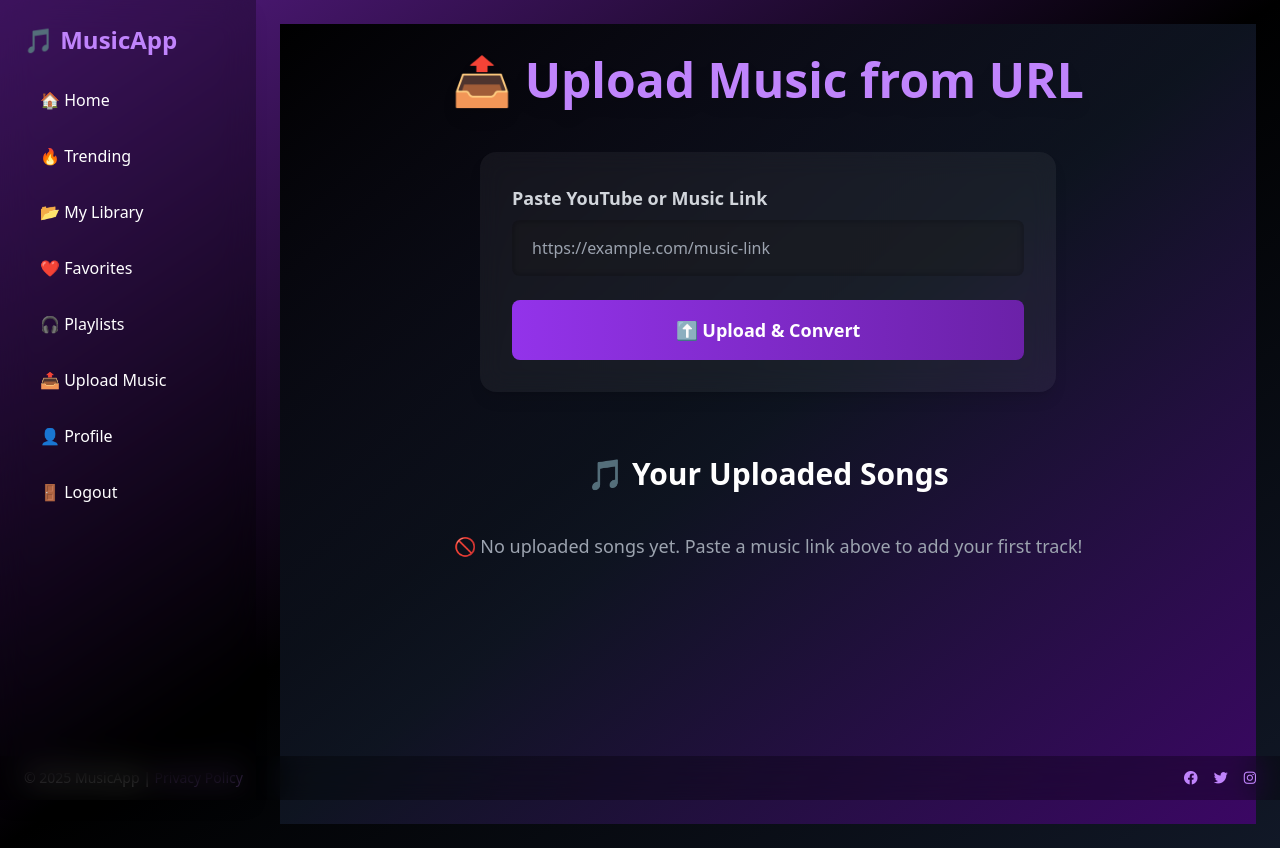
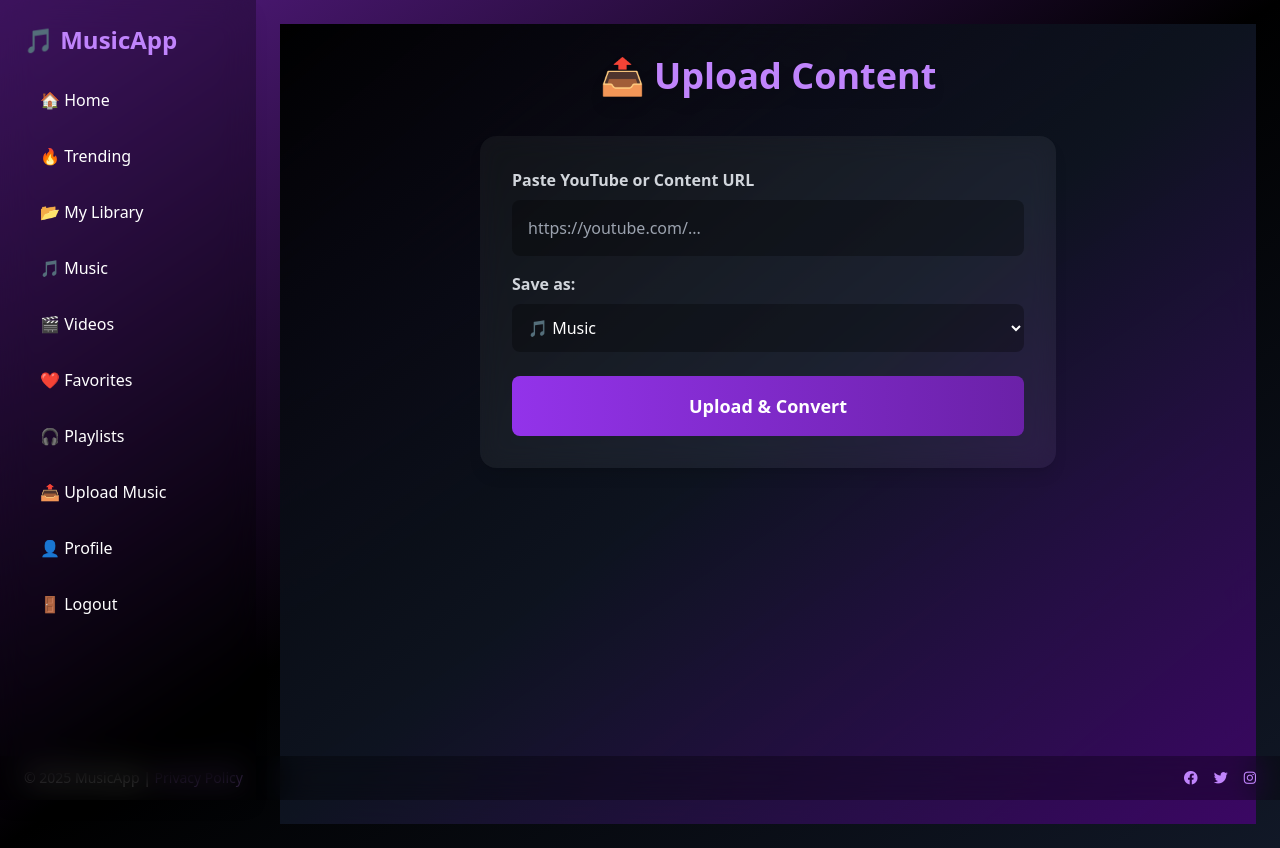
Before and after one commit to BoradDenish/django_music_app, a Django app: page /upload_url in a window 1280 px wide. Run offline with Django 5.2, Linux system fonts and the light colour scheme; some libraries are stand-ins or nearby versions.

Commit message:
make new pages and other changes

```diff
--- a/music_app/urls.py
+++ b/music_app/urls.py
@@ -13,4 +13,6 @@ urlpatterns = [
     path("favorites", authentication.favorites, name="favorites"),
     path("playlist", authentication.playlist, name="playlist"),
     path("profile", authentication.profile, name="profile"),
+    path("music_library", authentication.music_library, name="music_library"),
+    path("video_library", authentication.video_library, name="video_library"),
 ]
--- a/music_app/view/authentication.py
+++ b/music_app/view/authentication.py
@@ -127,3 +127,38 @@ def profile(request):
         "email": "john@gmail.com",
     }
     return render(request, "app/auth/profile.html", {"user_data": user_data})
+
+def music_library(request):
+    # Dummy Music Library Data
+    music_library = [
+        {"title": "Song 1", "artist": "Artist 1", "cover": "/static/images/song1.jpg"},
+        {"title": "Song 2", "artist": "Artist 2", "cover": "/static/images/song2.jpg"},
+        {"title": "Song 3", "artist": "Artist 3", "cover": "/static/images/song3.jpg"},
+    ]
+    return render(request, "app/songs/music_library.html", {"audios": music_library})
+
+def video_library(request):
+    # Dummy Video Library Data
+    video_library = [
+        {"title": "Video 1", "artist": "Artist 1", "cover": "/static/images/video1.jpg"},
+        {"title": "Video 2", "artist": "Artist 2", "cover": "/static/images/video2.jpg"},
+        {"title": "Video 3", "artist": "Artist 3", "cover": "/static/images/video3.jpg"},
+    ]
+    return render(request, "app/songs/video_library.html", {"videos": video_library})
+
+
+
+# def upload_content(request):
+#     if request.method == 'POST':
+#         url = request.POST['content_url']
+#         content_type = request.POST['content_type']  # "music" or "video"
+#         title, file_url, thumbnail = download_content(url)  # implement this
+
+#         if content_type == "music":
+#             Music.objects.create(title=title, file_url=file_url, cover_url=thumbnail)
+#         else:
+#             Video.objects.create(title=title, file_url=file_url, thumbnail_url=thumbnail)
+
+#         return redirect('music_library' if content_type == 'music' else 'video_library')
+
+#     return render(request, 'upload_content.html')
--- a/templates/app/layout/sidebar.html
+++ b/templates/app/layout/sidebar.html
@@ -10,6 +10,8 @@
         <li><a href="{% url 'home' %}" class="block px-4 py-2 rounded-lg hover:bg-purple-600 hover:text-white">🏠 Home</a></li>
         <li><a href="{% url 'trending' %}" class="block px-4 py-2 rounded-lg hover:bg-purple-600 hover:text-white">🔥 Trending</a></li>
         <li><a href="{% url 'library' %}" class="block px-4 py-2 rounded-lg hover:bg-purple-600 hover:text-white">📂 My Library</a></li>
+        <li><a href="{% url 'music_library' %}" class="block px-4 py-2 rounded-lg hover:bg-purple-600 hover:text-white">🎵 Music</a></li>
+        <li><a href="{% url 'video_library' %}" class="block px-4 py-2 rounded-lg hover:bg-purple-600 hover:text-white">🎬 Videos</a></li>
         <li><a href="{% url 'favorites' %}" class="block px-4 py-2 rounded-lg hover:bg-purple-600 hover:text-white">❤️ Favorites</a></li>
         <li><a href="{% url 'playlist' %}" class="block px-4 py-2 rounded-lg hover:bg-purple-600 hover:text-white">🎧 Playlists</a></li>
         <li><a href="{% url 'upload_url' %}" class="block px-4 py-2 rounded-lg hover:bg-purple-600 hover:text-white">📤 Upload Music</a></li>
--- a/templates/app/songs/upload_url.html
+++ b/templates/app/songs/upload_url.html
@@ -1,55 +1,26 @@
 {% extends 'app/layout/base.html' %}
+{% block title %}Upload - MusicApp{% endblock %}
+{% block content %}
+<div class="min-h-screen p-8 bg-gradient-to-br from-black via-gray-900/80 to-purple-950 text-white backdrop-blur-lg">
+    <h1 class="text-4xl font-extrabold text-center mb-10 text-purple-400 drop-shadow-lg">📤 Upload Content</h1>
 
-{% block title %}Upload Music - MusicApp{% endblock %}
-
-{% block content %}
-<div class="min-h-screen p-4 sm:p-6 md:p-8 bg-gradient-to-br from-black via-gray-900/80 to-purple-950 text-white">
-
-    <!-- Title -->
-    <h1 class="text-3xl sm:text-4xl md:text-5xl font-extrabold text-center mb-10 sm:mb-12 text-purple-400 drop-shadow-lg">
-        📤 Upload Music from URL
-    </h1>
-
-    <!-- Upload Form -->
-    <form action="{% url 'upload_url' %}" method="POST"
-          class="w-full max-w-xl mx-auto bg-white/5 p-6 sm:p-8 rounded-2xl shadow-lg backdrop-blur-md">
+    <form action="{% url 'upload_url' %}" method="POST" class="max-w-xl mx-auto bg-white/5 p-8 rounded-2xl shadow-lg backdrop-blur-md">
         {% csrf_token %}
-        <label for="music_url" class="block text-base sm:text-lg font-semibold text-gray-300 mb-2">
-            Paste YouTube or Music Link
+        <label class="block mb-4">
+            <span class="text-gray-300 font-semibold">Paste YouTube or Content URL</span>
+            <input type="text" name="content_url" placeholder="https://youtube.com/..." required
+                   class="w-full mt-2 p-4 bg-black/30 text-white rounded-lg placeholder-gray-400 focus:ring-2 focus:ring-purple-500">
         </label>
-        <input type="text" id="music_url" name="music_url"
-               placeholder="https://example.com/music-link"
-               class="w-full px-4 sm:px-5 py-3 sm:py-4 bg-black/30 text-white placeholder-gray-400 rounded-lg backdrop-blur-sm focus:outline-none focus:ring-2 focus:ring-purple-500 transition duration-300">
-
-        <button type="submit"
-                class="mt-5 sm:mt-6 w-full py-3 sm:py-4 bg-gradient-to-r from-purple-600 to-purple-800 hover:from-purple-500 hover:to-purple-700 rounded-lg text-white font-bold text-base sm:text-lg transition transform hover:scale-105">
-            ⬆️ Upload & Convert
+        <label class="block mb-6">
+            <span class="text-gray-300 font-semibold">Save as:</span>
+            <select name="content_type" class="w-full mt-2 p-3 bg-black/30 text-white rounded-lg focus:ring-2 focus:ring-purple-500">
+                <option value="music">🎵 Music</option>
+                <option value="video">🎬 Video</option>
+            </select>
+        </label>
+        <button type="submit" class="w-full py-4 bg-gradient-to-r from-purple-600 to-purple-800 hover:from-purple-500 hover:to-purple-700 rounded-lg text-white font-bold text-lg transition transform hover:scale-105">
+            Upload & Convert
         </button>
     </form>
-
-    <!-- Uploaded Songs -->
-    <h2 class="mt-14 sm:mt-16 text-2xl sm:text-3xl font-bold text-center text-white">
-        🎵 Your Uploaded Songs
-    </h2>
-
-    {% if user_songs %}
-    <div class="grid grid-cols-1 sm:grid-cols-2 lg:grid-cols-3 gap-6 sm:gap-8 mt-8 sm:mt-10">
-        {% for song in user_songs %}
-        <div class="bg-white/5 p-5 sm:p-6 rounded-xl shadow-lg backdrop-blur-md text-center hover:shadow-xl transition duration-300 flex flex-col items-center">
-            <img src="{{ song.cover_url }}" alt="{{ song.title }}" class="w-20 h-20 sm:w-24 sm:h-24 rounded-xl mb-4 shadow-inner object-cover">
-            <h3 class="text-lg sm:text-xl font-bold text-white mb-1">{{ song.title }}</h3>
-            <p class="text-sm text-gray-300">{{ song.artist }}</p>
-            <a href="{{ song.file_url }}"
-               class="mt-4 px-5 py-2 bg-purple-700 hover:bg-purple-600 rounded-full text-white font-medium transition duration-300">
-                ▶ Play
-            </a>
-        </div>
-        {% endfor %}
-    </div>
-    {% else %}
-    <p class="mt-10 text-center text-gray-400 text-base sm:text-lg">
-        🚫 No uploaded songs yet. Paste a music link above to add your first track!
-    </p>
-    {% endif %}
 </div>
 {% endblock %}
```
Also changed, not shown: templates/app/songs/music_library.html (added, +23 -0 lines), templates/app/songs/video_library.html (added, +23 -0 lines).
